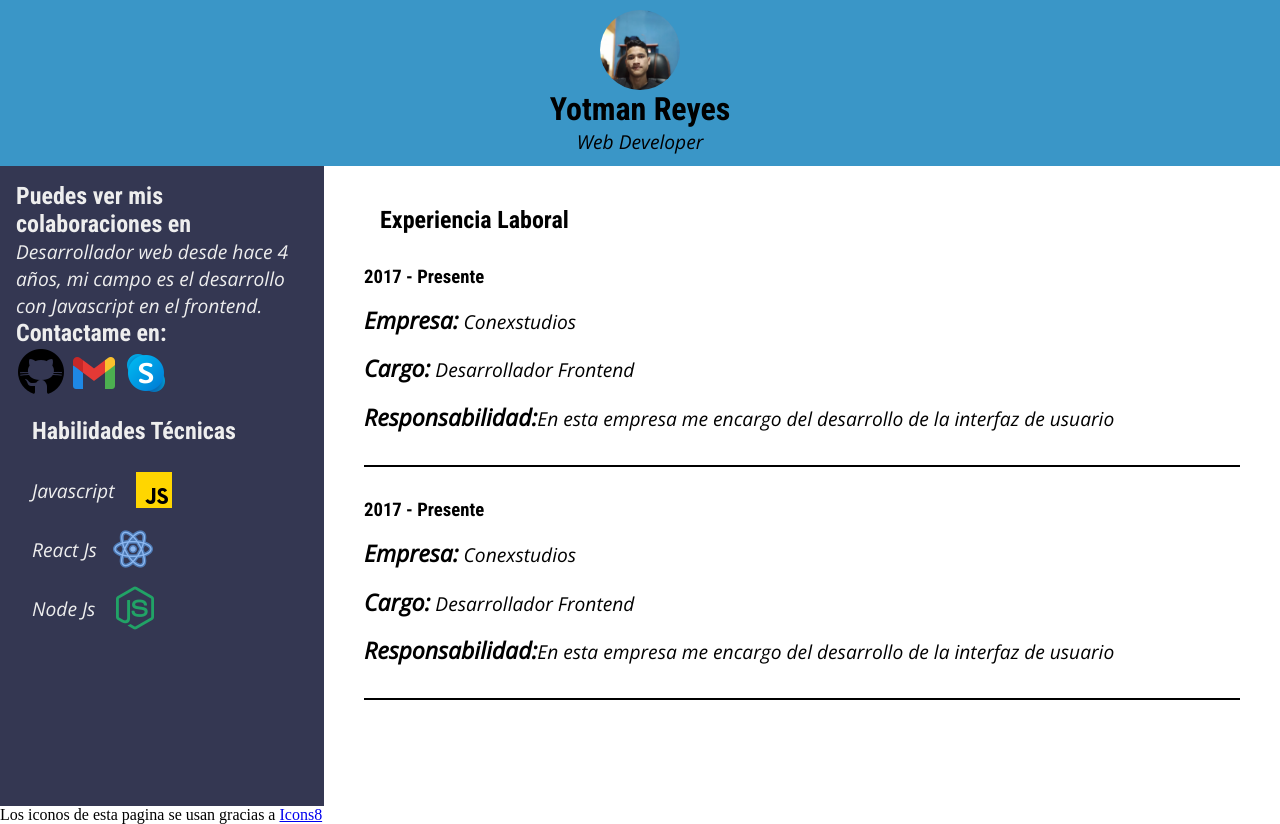
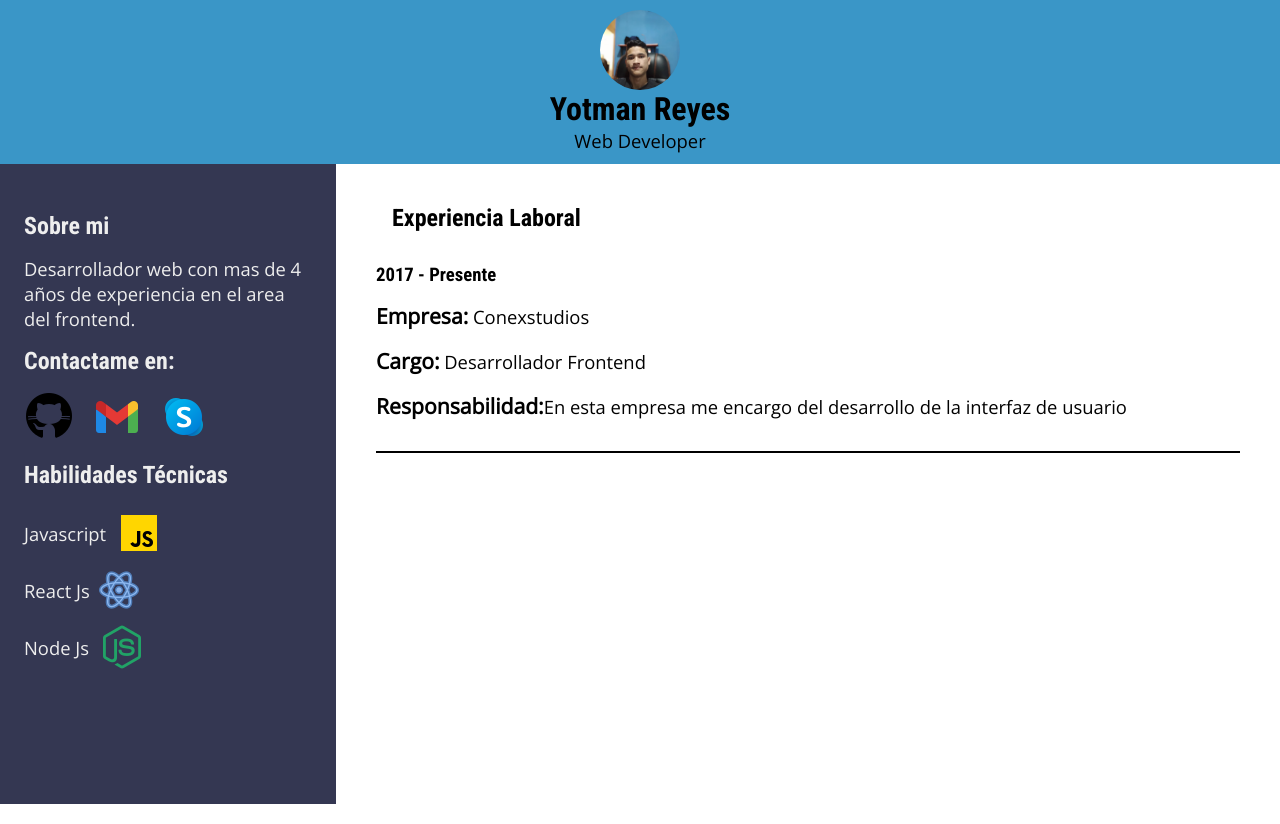
Before and after one commit to yotmanreyes/portafolio, a plain HTML site: page index.html in a window 1280 px wide. Drawn offline with nearby package versions, Linux system fonts and the light colour scheme.

Commit message:
modificar contenido de la pagina principal

```diff
--- a/index.html
+++ b/index.html
@@ -5,7 +5,7 @@
         <link rel="stylesheet" href="main.css">
         <link rel="preconnect" href="https://fonts.googleapis.com">
         <link rel="preconnect" href="https://fonts.gstatic.com" crossorigin>
-        <link href="https://fonts.googleapis.com/css2?family=Open+Sans:ital,wght@1,300&family=Roboto+Condensed:wght@700&display=swap" rel="stylesheet">
+        <link href="https://fonts.googleapis.com/css2?family=Open+Sans:wght@300&family=Roboto+Condensed:wght@700&display=swap" rel="stylesheet">
     </head>
     <body>
         <header class="personalCV-header">
@@ -15,15 +15,15 @@
         </header>
         <main class="personalCV-content">
             <aside class="personalCV-sidebarSection">
-                <h2>Puedes ver mis colaboraciones en</h2>
+                <h2>Sobre mi</h2>
                 <p class="sidebar-aboutMe">
-                    Desarrollador web desde hace 4 años, mi campo es el desarrollo con Javascript en el frontend.
+                   Desarrollador web con mas de 4 años de experiencia en el area del frontend.
                 </p>
                 <div class="sidebar-contact">
                     <h2>Contactame en:</h2>
-                    <img src="./images/icons8-github-50.png" alt="">
-                    <img src="./images/icons8-gmail-48.png" alt="">
-                    <img src="./images/icons8-skype-48.png" alt="">
+                    <img class="social-links" src="./images/icons8-github-50.png" alt="">
+                    <img class="social-links" src="./images/icons8-gmail-48.png" alt="">
+                    <img class="social-links" src="./images/icons8-skype-48.png" alt="">
                 </div>
                 <div class="sidebar-skills">
                     <h2>Habilidades Técnicas</h2>
@@ -44,6 +44,7 @@
                 </div>
             </aside>
             <section class="personalCV-bodySection">
+                <div class="jobExperience-area">
                     <div class="jobExperience-title">
                         <h2>Experiencia Laboral</h2>
                         <img src="./images/icons8-briefcase-48.png" alt="">
@@ -55,19 +56,9 @@
                         <p><span>Cargo:</span> Desarrollador Frontend</p>
                         <p><span>Responsabilidad:</span>En esta empresa me encargo del desarrollo de la interfaz de usuario</p>
                     </article>
-
-                <article class="job-box">
-                    <h3>2017 - Presente</h3>
-                    <p><span>Empresa:</span> Conexstudios</p>
-                    <p><span>Cargo:</span> Desarrollador Frontend</p>
-                    <p><span>Responsabilidad:</span>En esta empresa me encargo del desarrollo de la interfaz de usuario</p>
-                </article>
+                </div>
             </section>
 
         </main>
-        <footer>
-            <p></p>
-            Los iconos de esta pagina se usan gracias a <a target="_blank" href="https://icons8.com">Icons8</a>
-        </footer>
     </body>
 </html>
--- a/main.css
+++ b/main.css
@@ -14,7 +14,7 @@ h1, h2, h3{
 p, span{
     font-family: 'Open Sans', sans-serif;
     font-weight: 500;
-    font-size: 1.2em;
+    font-size: 1.15em;
 }
 
 .personalCV-content{
@@ -44,7 +44,7 @@ p, span{
 
 .personalCV-sidebarSection{
    width: 25vw;
-   padding: 1em;
+   padding: 2em 1.5em;
 }
 
 .personalCV-bodySection{
@@ -79,11 +79,11 @@ p, span{
 }
 
 .job-box span{
-    font-weight: 700;
+    font-weight: 600;
 }
 
-.sidebar-skills h2{
-    margin: 1rem;
+.sidebar-skills h2, .sidebar-contact h2, .personalCV-sidebarSection h2{
+    margin: 1rem 0;
 }
 
 .sidebar-skills ul{
@@ -96,5 +96,14 @@ p, span{
 }
 
 .sidebar-skills li span{
-    margin: 1rem;
+    margin: 1rem 0.55rem 1rem 0;
 }
+
+.social-links{
+    margin-right: 15px;
+}
+
+.footer{
+    min-height: 100px;
+    background-color: #111;
+}
```
Lines whose indentation alone changed are shown as unchanged.
